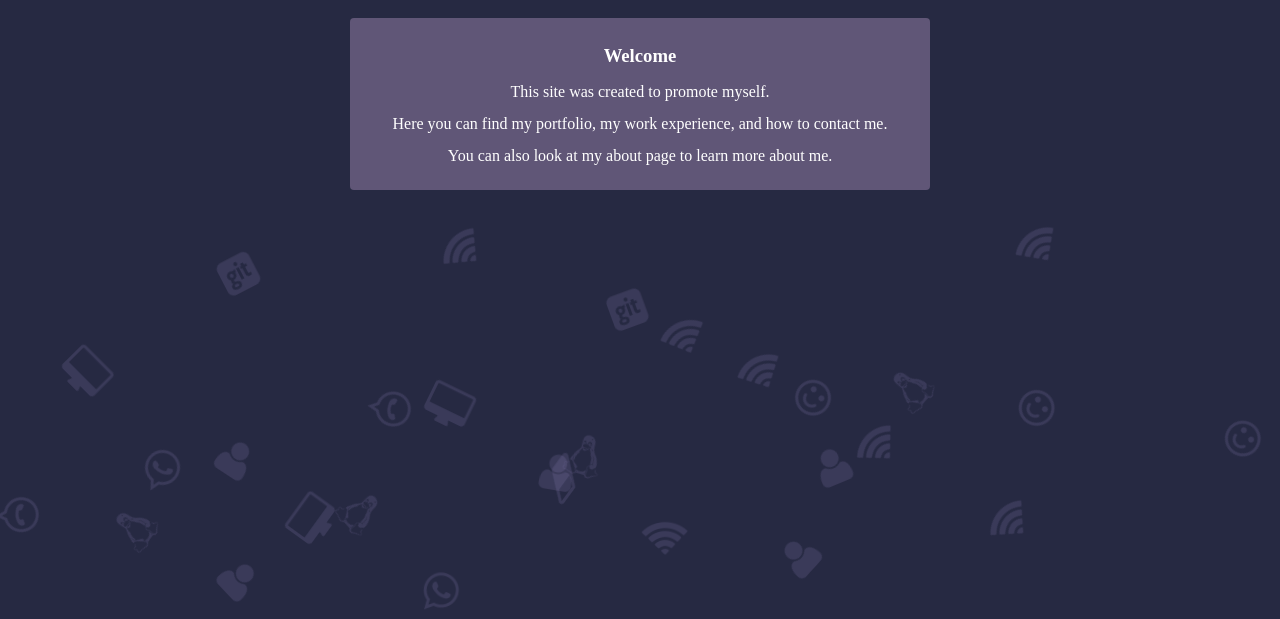
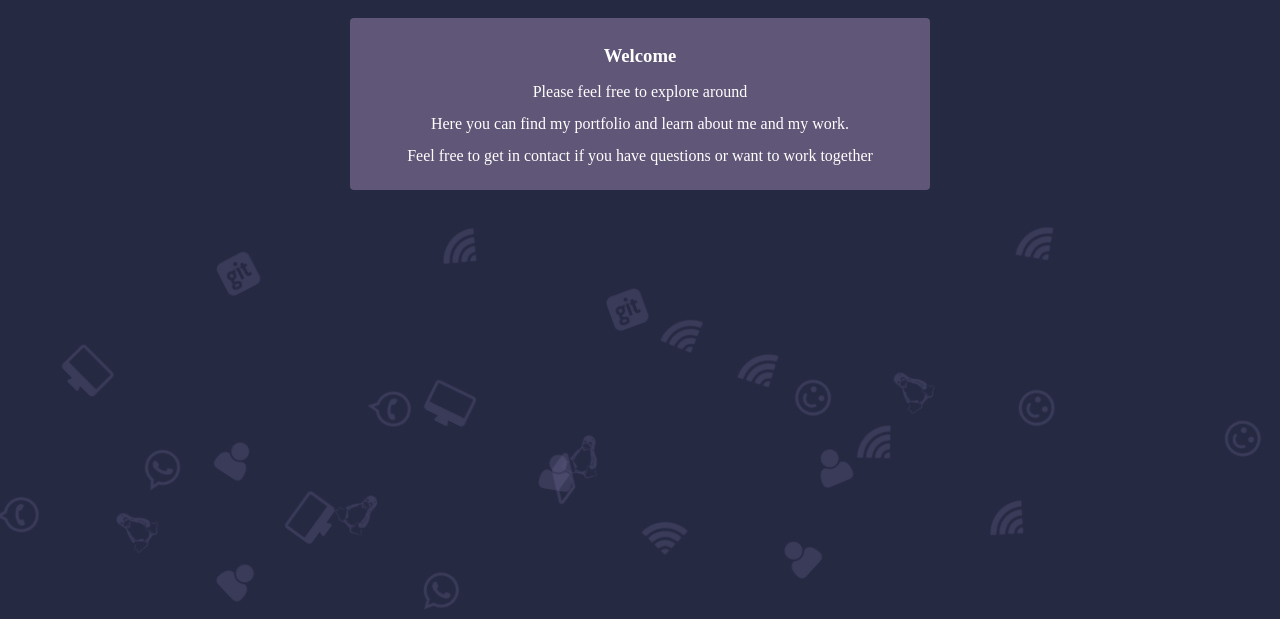
Before and after one commit to Ainex8000/Ainex8000.github.io, a plain HTML site: page index.html in a window 1280 px wide. Shown: the part 102-721 px from the top of the page. Drawn offline with Linux system fonts and the light colour scheme.

Commit message:
Add files via upload

```diff
--- a/index.html
+++ b/index.html
@@ -30,9 +30,9 @@
         <section class="section">
         <div>
             <h3>Welcome</h3>
-            <p>This site was created to promote myself.</p>
-            <p>Here you can find my portfolio, my work experience, and how to contact me.</p>
-            <p>You can also look at my about page to learn more about me.</p>
+            <p>Please feel free to explore around</p>
+            <p>Here you can find my portfolio and learn about me and my work.</p>
+            <p>Feel free to get in contact if you have questions or want to work together</p>
         </div>
     </section>
     </center>
```
